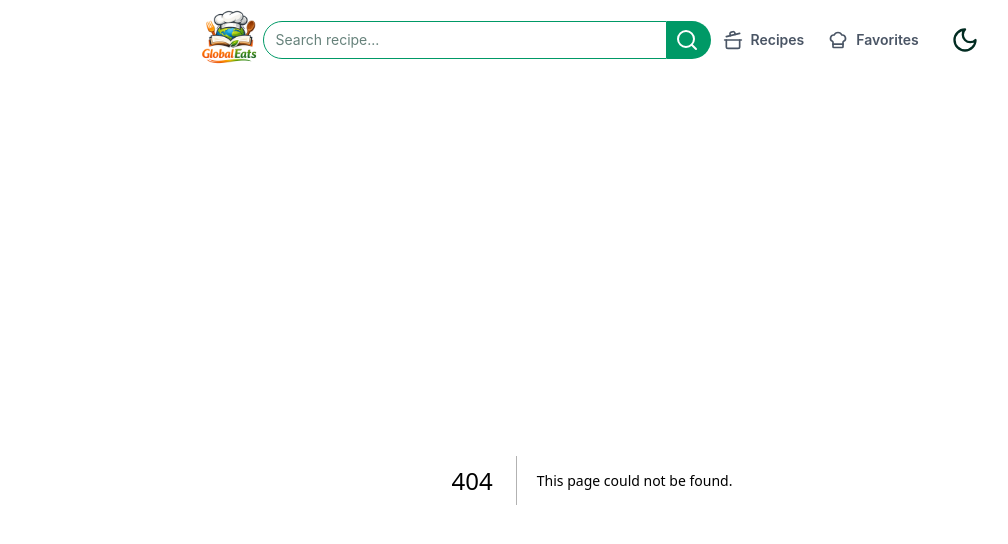
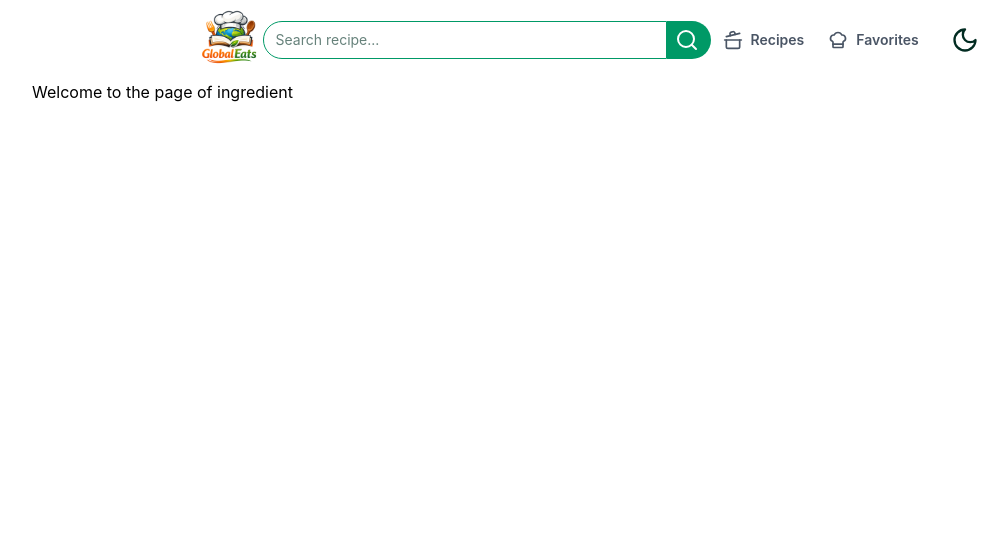
Before and after one commit to RaulSoriaUlibarri/Cookbook, a Next.js app: page /all-ingredients/1 in a window 1280 px wide. Before the commit this address had no page. Shown: the top 544 px of the page, without its empty margins (48-1056 px from the left). Built offline with nearby package versions, Linux system fonts and the light colour scheme; a web font is replaced by a local one; what @radix-ui/themes would draw is missing.

Commit message:
feature: create IngredientRecipesPage

```diff
--- /dev/null
+++ b/src/app/all-ingredients/[ingredient]/page.tsx
@@ -0,0 +1,11 @@
+"use client";
+
+import MaxWidthWrapper from "@/components/MaxWidthWrapper";
+
+export default function IngredientRecipesPage() {
+  return (
+    <>
+      <MaxWidthWrapper>Welcome to the page of ingredient</MaxWidthWrapper>
+    </>
+  );
+}
```
